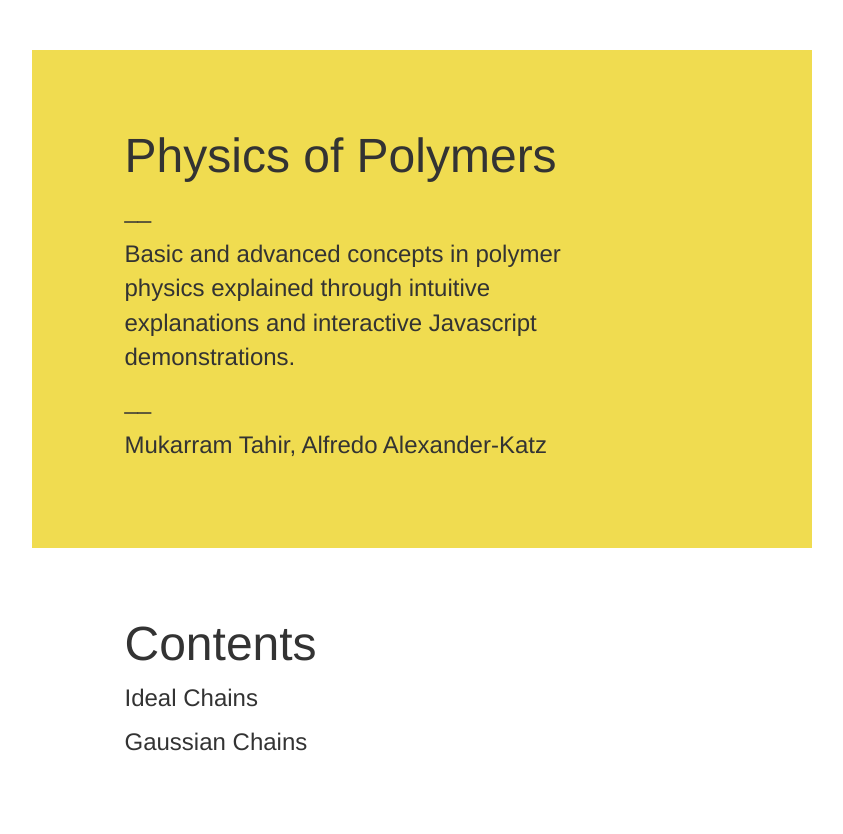
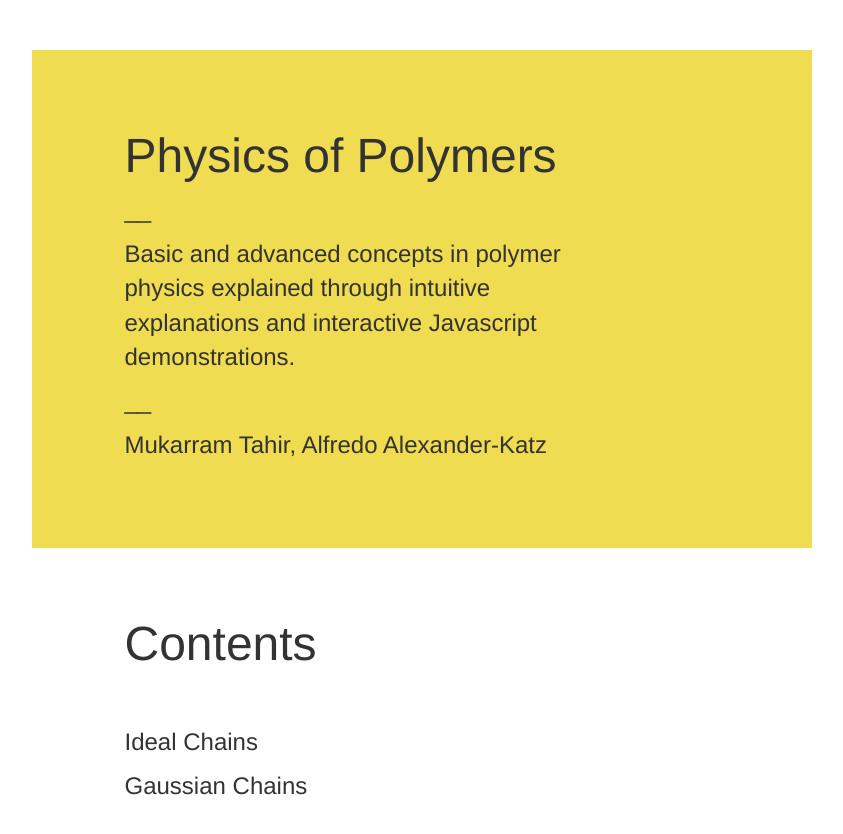
Before and after one commit to mukarramtahir/physics-of-polymers, a Jekyll site: the page built from index.html, in a window 1280 px wide. Shown: the top 834 px of the page, without its empty margins (218-1061 px from the left). Built offline with Jekyll 4.4.1, drawn with Linux system fonts in a browser that asks for light colours; nearby versions of some CDN libraries; some web fonts are replaced.

Commit message:
start developing custom theme

```diff
--- a/index.html
+++ b/index.html
@@ -18,7 +18,7 @@ layout: cover
     <div class="col-md-8 col-md-offset-2" id="contents">
       <div class="col-xs-8 col-xs-offset-1">
           <h1 id="title">Contents</h1>
-          <p> </p>
+          <p>&nbsp;</p>
           <p>Ideal Chains</p>
           <p>Gaussian Chains</p>
       </div>
```
